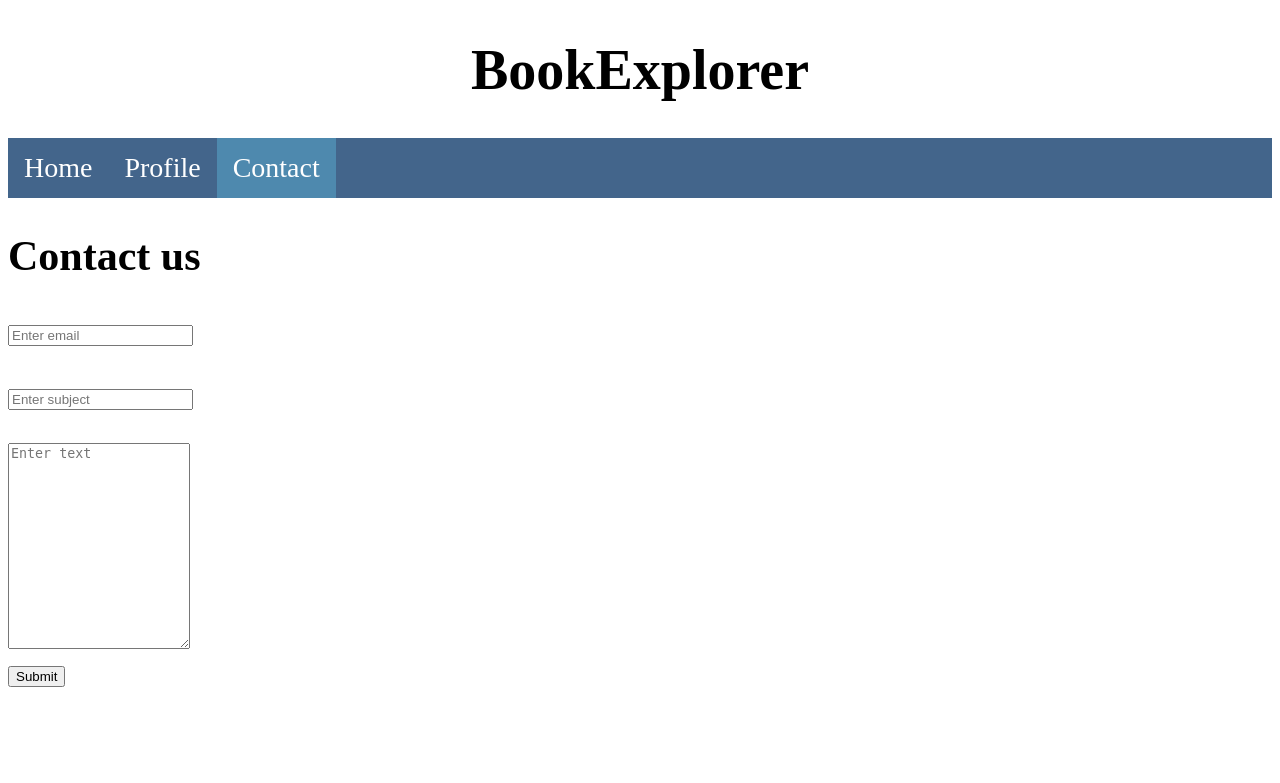
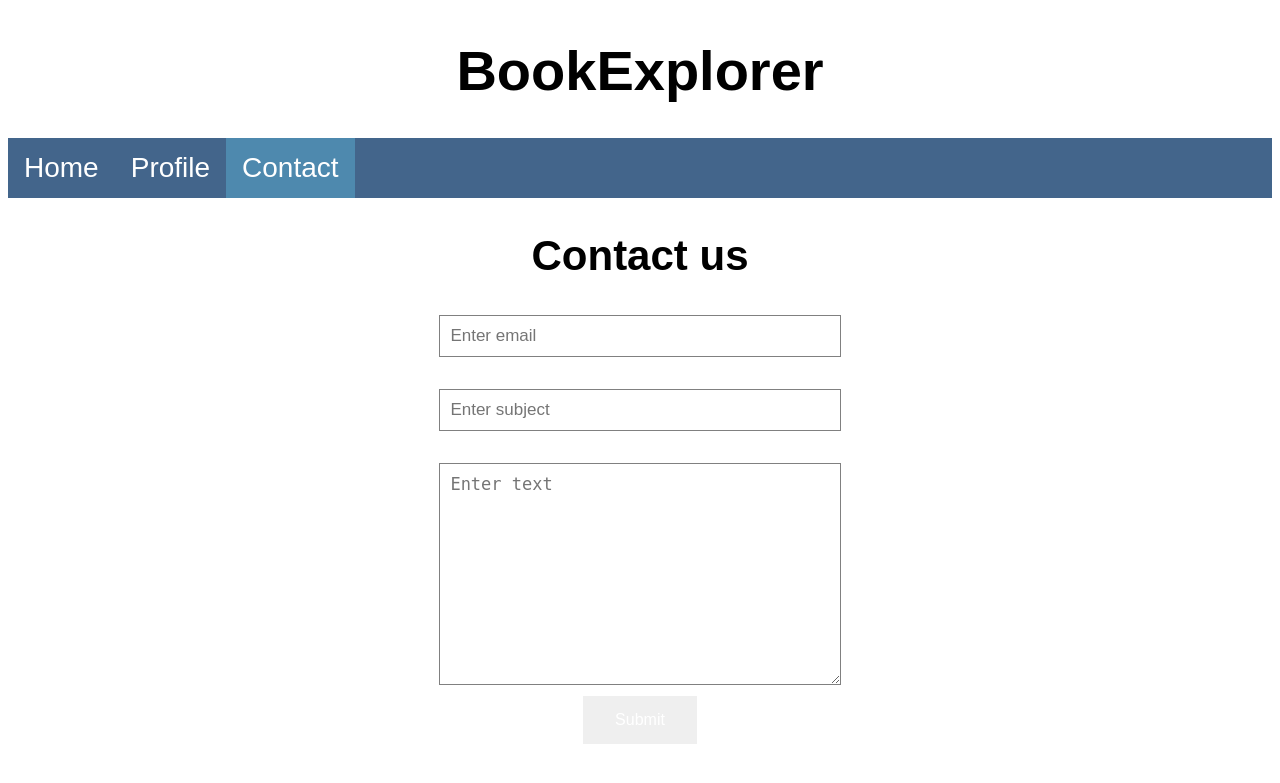
Before and after one commit to tam209/CS476-FinalProject, a PHP site: page /contact.html in a window 1280 px wide. Shown: the top 783 px of the page. Run offline with PHP 8.4, Linux system fonts and the light colour scheme.

Commit message:
Made some edits to the css
- added font family to h1 to match the font on login page
- added font family to ul, so the nav bar font matches the header
- added css for the contact page and form

```diff
--- a/WebApp.css
+++ b/WebApp.css
@@ -10,6 +10,7 @@
 h1 {
   text-align: center;
   color: black;
+  font-family: Arial, Helvetica, sans-serif;
 }
 
 body {
@@ -25,6 +26,7 @@ ul {
   position: -webkit-sticky; /* Safari */
   position: sticky;
   top: 0;
+  font-family: Arial, Helvetica, sans-serif;
 }
 
 li {
@@ -181,3 +183,35 @@ form.search-field button:hover {
   background-color: #555555;
   color: white;
 }
+
+/* Below styling is for contact page */
+.contact-grid {
+  display: grid;
+  grid-template-columns: 20% 60% 20%;
+  text-align: center;
+  font-family: Arial, Helvetica, sans-serif
+}
+
+form.contact-form input[type=text], textarea {
+  padding: 10px;
+  font-size: 17px;
+  border: 1px solid grey;
+  width: 50%;
+}
+
+form.contact-form button {
+  border: none;
+  color: white;
+  padding: 15px 32px;
+  text-align: center;
+  text-decoration: none;
+  display: inline-block;
+  font-size: 16px;
+  margin: 4px 2px;
+  cursor: pointer;
+}
+
+.contact-submit:hover{
+  background-color: black;
+  color: white;
+}
```
